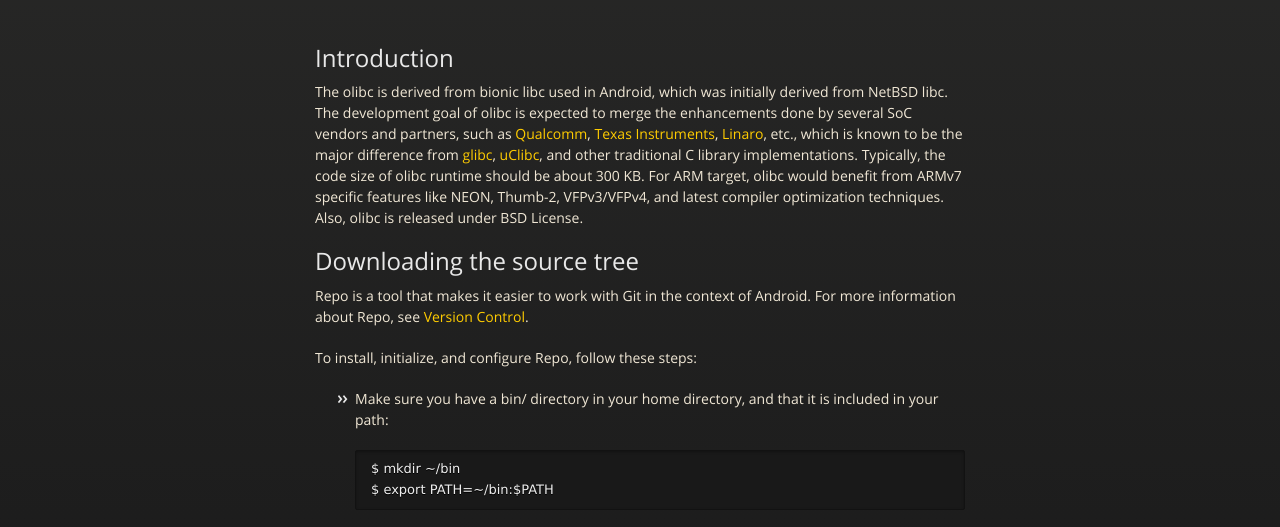
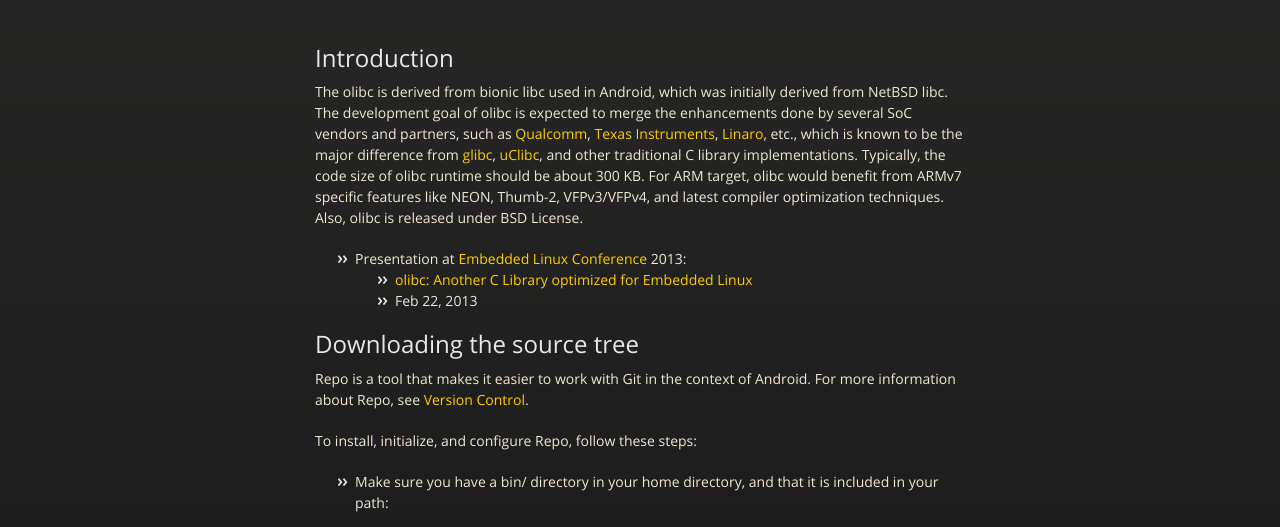
Before and after one commit to olibc/olibc.github.com, a plain HTML site: page index.html in a window 1280 px wide. Shown: the part 226-753 px from the top of the page. Drawn offline with nearby package versions, Linux system fonts and the light colour scheme.

Commit message:
Replace master branch with page content via GitHub

```diff
--- a/index.html
+++ b/index.html
@@ -39,7 +39,15 @@
 
 <p>The olibc is derived from bionic libc used in Android, which was initially derived from NetBSD libc. The development goal of olibc is expected to merge the enhancements done by several SoC vendors and partners, such as <a href="http://www.qualcomm.com/">Qualcomm</a>, <a href="http://www.ti.com/">Texas Instruments</a>, <a href="http://www.linaro.org/">Linaro</a>, etc., which is known to be the major difference from <a href="http://www.gnu.org/software/libc/">glibc</a>, <a href="http://www.uclibc.org/">uClibc</a>, and other traditional C library implementations. Typically, the code size of olibc runtime should be about 300 KB. For ARM target, olibc would benefit from ARMv7 specific features like NEON, Thumb-2, VFPv3/VFPv4, and latest compiler optimization techniques. Also, olibc is released under BSD License.</p>
 
-<h2>Downloading the source tree</h2>
+<ul>
+<li>Presentation at <a href="http://events.linuxfoundation.org/events/embedded-linux-conference">Embedded Linux Conference</a> 2013:
+
+<ul>
+<li><a href="http://www.slideshare.net/jserv/olibc/">olibc: Another C Library optimized for Embedded Linux</a></li>
+<li>Feb 22, 2013</li>
+</ul>
+</li>
+</ul><h2>Downloading the source tree</h2>
 
 <p>Repo is a tool that makes it easier to work with Git in the context of Android.
 For more information about Repo, see <a href="http://source.android.com/source/version-control.html">Version Control</a>.</p>
```
Also changed, not shown: params.json (+1 -1 lines).
